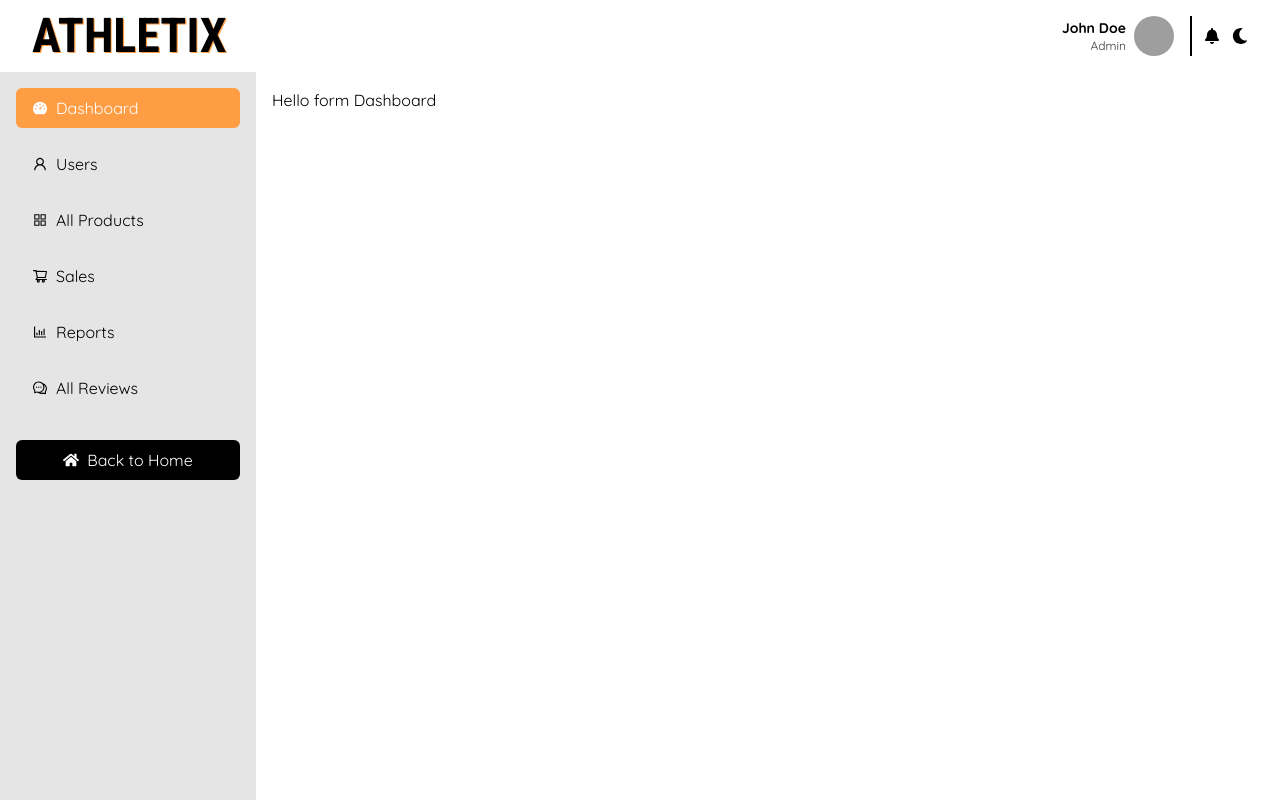
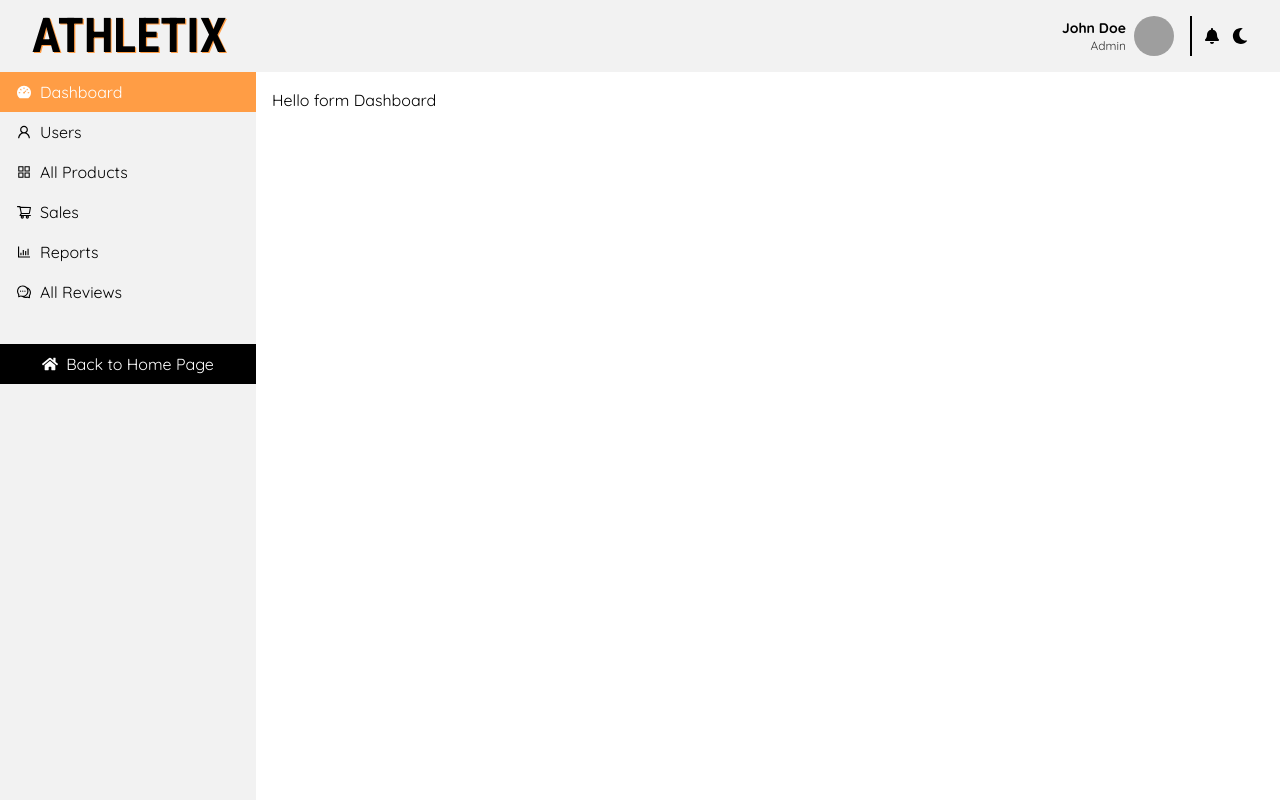
Before and after one commit to nayeem-webdev/athletix-client, a React (Vite) app: page /admin/dashboard in a window 1280 px wide. Built offline with nearby package versions, Linux system fonts and the light colour scheme; no server answers; grey boxes are pictures that could not be loaded.

Commit message:
dashboard Fixed

```diff
--- a/src/components/dashboard-components/DashboardNavbar.jsx
+++ b/src/components/dashboard-components/DashboardNavbar.jsx
@@ -26,10 +26,10 @@ const DashboardNavbar = () => {
 
   return (
     <nav
-      className={`fixed flex justify-between top-0 w-full z-40 transition duration-300 dark:bg-black/80 dark:backdrop-blur-sm  px-4 lg:px-8 py-3  items-center ${
+      className={`fixed flex justify-between top-0 w-full z-40 transition duration-300  dark:backdrop-blur-sm  px-4 lg:px-8 py-3  items-center ${
         isScrolled
           ? "backdrop-blur-md bg-white/70 dark:bg-black/80 shadow-lg"
-          : "bg-transparent"
+          : "bg-black/5 dark:bg-white/20"
       }`}
     >
       <Link
--- a/src/layouts/DashboardLayout.jsx
+++ b/src/layouts/DashboardLayout.jsx
@@ -16,13 +16,13 @@ const DashboardLayout = () => {
       <DashboardNavbar />
       <div className="flex h-screen text-black dark:text-white py-[72px]">
         {/* Sidebar */}
-        <nav className="w-64 flex-shrink-0 p-4 bg-black/10 dark:bg-white/20 h-[calc(100vh-72px)]">
-          <ul className="space-y-4">
+        <nav className="w-64 flex-shrink-0  bg-black/5 dark:bg-white/20 h-[calc(100vh-72px)]">
+          <ul className="">
             <li>
               <NavLink
                 to="/admin/dashboard"
                 className={({ isActive }) =>
-                  `flex items-center gap-2 px-4 py-2 rounded-md hover:bg-primary/80 dark:hover:bg-primary/80 ${
+                  `flex items-center gap-2 px-4 py-2 hover:bg-primary/80 dark:hover:bg-primary/80 ${
                     isActive ? "bg-primary text-white" : ""
                   }`
                 }
@@ -34,7 +34,7 @@ const DashboardLayout = () => {
               <NavLink
                 to="/admin/users"
                 className={({ isActive }) =>
-                  `flex items-center gap-2 px-4 py-2 rounded-md hover:bg-primary/80 dark:hover:bg-primary/80 ${
+                  `flex items-center gap-2 px-4 py-2 hover:bg-primary/80 dark:hover:bg-primary/80 ${
                     isActive ? "bg-primary text-white" : ""
                   }`
                 }
@@ -46,7 +46,7 @@ const DashboardLayout = () => {
               <NavLink
                 to="/admin/products"
                 className={({ isActive }) =>
-                  `flex items-center gap-2 px-4 py-2 rounded-md hover:bg-primary/80 dark:hover:bg-primary/80 ${
+                  `flex items-center gap-2 px-4 py-2 hover:bg-primary/80 dark:hover:bg-primary/80 ${
                     isActive ? "bg-primary text-white" : ""
                   }`
                 }
@@ -58,7 +58,7 @@ const DashboardLayout = () => {
               <NavLink
                 to="/admin/sales"
                 className={({ isActive }) =>
-                  `flex items-center gap-2 px-4 py-2 rounded-md hover:bg-primary/80 dark:hover:bg-primary/80 ${
+                  `flex items-center gap-2 px-4 py-2 hover:bg-primary/80 dark:hover:bg-primary/80 ${
                     isActive ? "bg-primary text-white" : ""
                   }`
                 }
@@ -70,7 +70,7 @@ const DashboardLayout = () => {
               <NavLink
                 to="/admin/reports"
                 className={({ isActive }) =>
-                  `flex items-center gap-2 px-4 py-2 rounded-md hover:bg-primary/80 dark:hover:bg-primary/80 ${
+                  `flex items-center gap-2 px-4 py-2 hover:bg-primary/80 dark:hover:bg-primary/80 ${
                     isActive ? "bg-primary text-white" : ""
                   }`
                 }
@@ -82,7 +82,7 @@ const DashboardLayout = () => {
               <NavLink
                 to="/admin/reviews"
                 className={({ isActive }) =>
-                  `flex items-center gap-2 px-4 py-2 rounded-md hover:bg-primary/80 dark:hover:bg-primary/80 ${
+                  `flex items-center gap-2 px-4 py-2 hover:bg-primary/80 dark:hover:bg-primary/80 ${
                     isActive ? "bg-primary text-white" : ""
                   }`
                 }
@@ -94,10 +94,10 @@ const DashboardLayout = () => {
           <div className="mt-8">
             <NavLink
               to="/"
-              className="flex items-center gap-2 px-4 py-2 rounded-md bg-black text-white hover:bg-black/80 dark:bg-white dark:text-black
+              className="flex items-center gap-2 px-4 py-2 bg-black text-white hover:bg-black/80 dark:bg-white dark:text-black
                hover:dark:bg-white/90 w-full justify-center"
             >
-              <FaHome /> Back to Home
+              <FaHome /> Back to Home Page
             </NavLink>
           </div>
         </nav>
```
